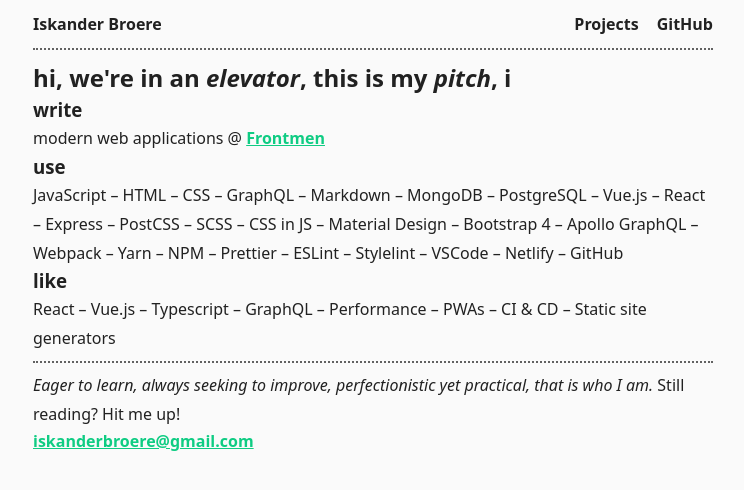
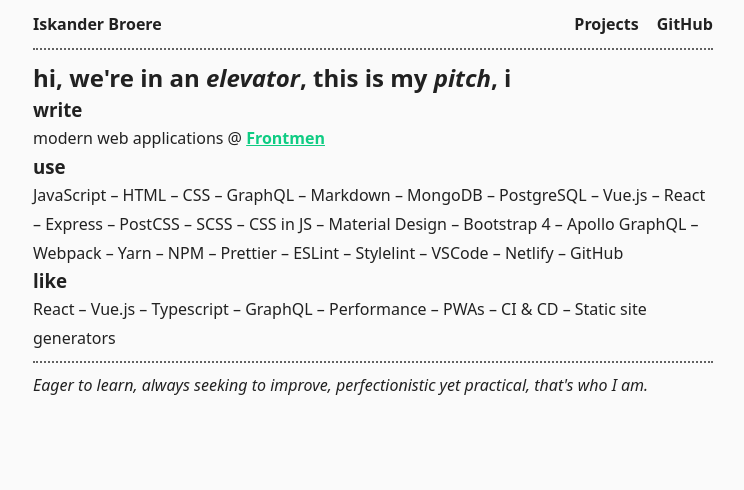
Before and after one commit to iskanderbroere/iskanderbroere, a Next.js app: page / in a window 1280 px wide. Shown: the top 490 px of the page, without its empty margins (267-1011 px from the left). Built offline with nearby package versions, Linux system fonts and the light colour scheme.

Commit message:
feat: remove email

```diff
--- a/src/pages/index.tsx
+++ b/src/pages/index.tsx
@@ -87,15 +87,9 @@ function IndexPage() {
         <p>
           <em>
             Eager to learn, always seeking to improve, perfectionistic yet
-            practical, that is who I am.
-          </em>{" "}
-          Still reading? Hit me up!
+            practical, that&#39;s who I am.
+          </em>
         </p>
-        <address>
-          <ExternalLink href="mailto:iskanderbroere@gmail.com" important>
-            iskanderbroere@gmail.com
-          </ExternalLink>
-        </address>
       </main>
     </>
   )
```
